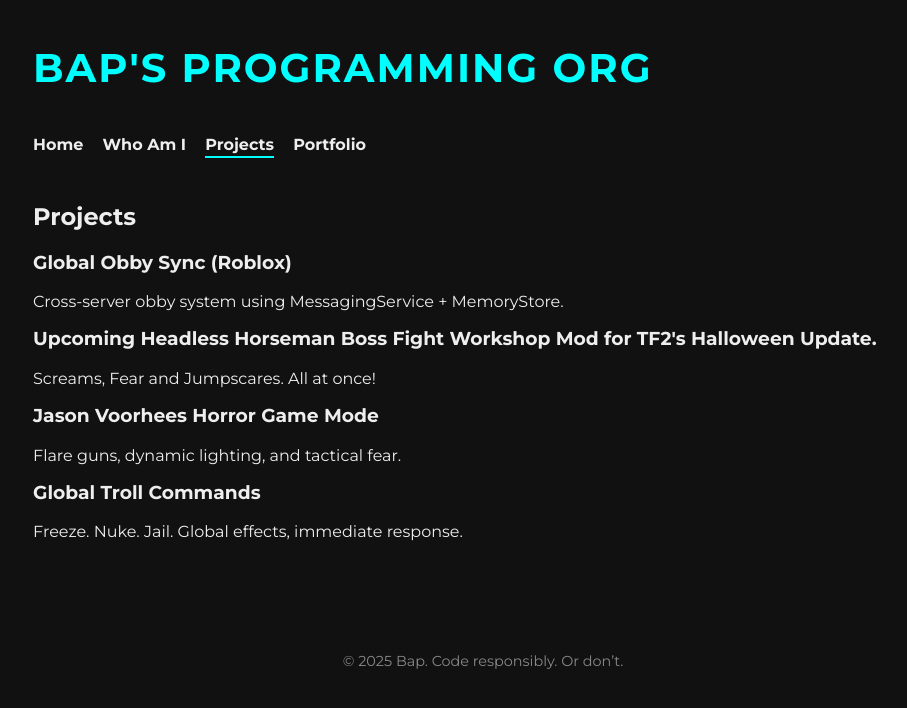
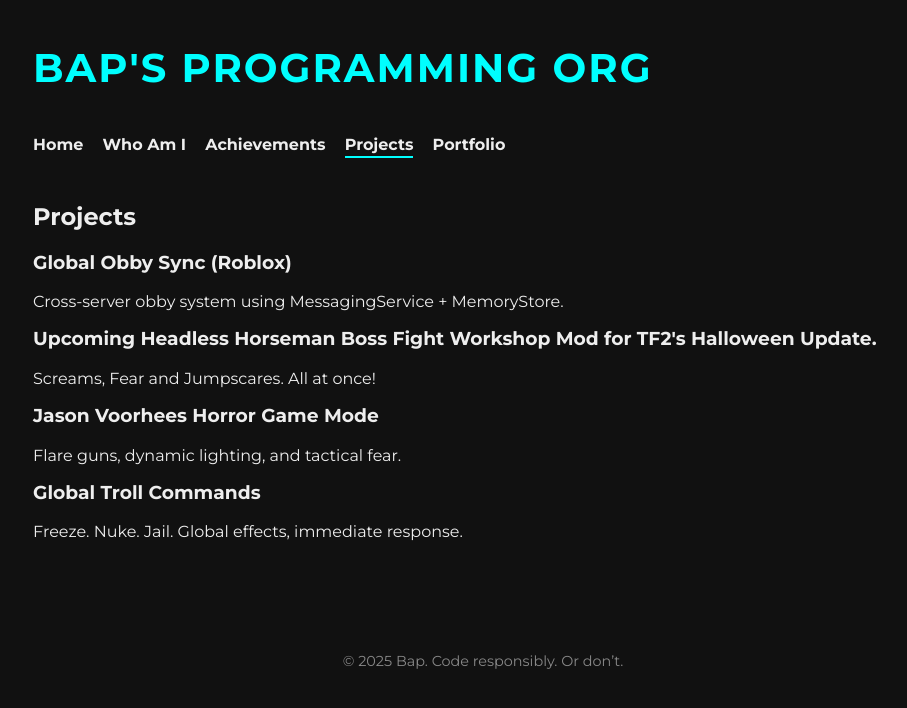
Before and after one commit to BapaiRO/my-site, a plain HTML site: page projects.html in a window 1280 px wide. Shown: the whole page, without its empty margins (157-1064 px from the left). Drawn offline with Linux system fonts and the light colour scheme.

Commit message:
Update projects.html

```diff
--- a/projects.html
+++ b/projects.html
@@ -14,6 +14,7 @@
       <ul>
         <li><a href="index.html">Home</a></li>
         <li><a href="whoami.html">Who Am I</a></li>
+        <li><a href="achievement2s.html">Achievements</a></li>
         <li><a href="projects.html" class="active">Projects</a></li>
         <li><a href="portfolio.html">Portfolio</a></li>
       </ul>
```
